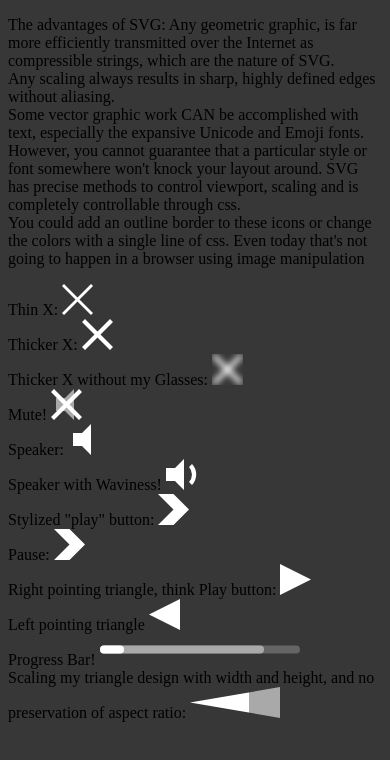
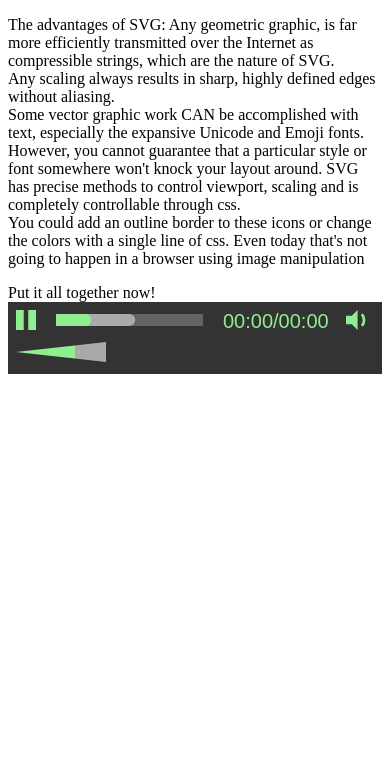
Before and after one commit to iankantian/full-screen-styling-test, a plain HTML site: page svgTest.html in a window 390 px wide. Drawn offline with Linux system fonts and the light colour scheme.

Commit message:
mock control bar complete
finished mock control bar.  TODO: convert to javascript to populate
interface, add media queries for device specifics, but will do that in
separate project for now

```diff
--- a/svgTest.html
+++ b/svgTest.html
@@ -4,36 +4,60 @@
     <meta charset="UTF-8">
     <title>SVG Test</title>
     <style>
-        body {
-            background-color: rgb(55, 55, 55);
-            /*color: white;*/
+        .myIcon_control {
+            padding: 4px;
+            width: 20px;
+            height: 20px;
         }
-        .myIcon {
-            width: 31px;
-            height: 31px;
-        }
-        .myIcon-active {
-            fill: white;
-            stop-color: white;
-            stroke: white;
+        .myIcon_active_control {
+            fill: lightgreen;
+            stop-color: lightgreen;
+            stroke: lightgreen;
             stroke-width:0;
         }
-        .myIcon-inactive {
+        .myIcon_inactive_control {
             fill: darkgray;
             stop-color: darkgray;
             stroke: darkgray;
             stroke-width:0;
         }
-        .myIcon-inactiveBackground {
+        .myIcon_inactive_control_2 {
             stroke: #646464;
             stroke-width:0;
         }
-        #myIcon-progressBar {
-            width:200px
+        .myIcon_progress_control {
+            padding: 4px 12px 4px 12px;
+            width: 40%;
         }
-        #myIcon-progressBar > line {
+        .myIcon_progress_control > line {
             stroke-linecap:round;
-            stroke-width:8;
+            stroke-width:12px;
+        }
+        #myIcon_controls {
+            position: relative;
+            font-family: sans-serif;
+            background: rgba(0, 0, 0, 0.8);
+            background-size: 100%;
+            padding: 4px;
+        }
+        #myIcon_close{
+            right: 4px;
+        }
+        #myIcon_muted{
+        }
+        #myIcon_volume_setting{
+            cursor: col-resize;
+        }
+        #myIcon_volume{
+        }
+        #myIcon_play{
+        }
+        #myIcon_pause{
+        }
+        #myIcon_clock{
+            width:110px;
+            font-size: 20px;
+            vertical-align: top;
         }
     </style>
 </head>
@@ -49,106 +73,55 @@
     You could add an outline border to these icons or change the colors with a single line of css. Even today that's not
     going to happen in a browser using image manipulation<br>
 </p>
-<div>
-    Thin X:
-    <svg class="myIcon myIcon-active" viewBox="0 0 31 31" xmlns="http://www.w3.org/2000/svg">
-        <polygon points="2,0 0,2 13.5,15.5 0,29 2,31 15.5,17.5 29,31 31,29 17.5,15.5 31,2 29,0 15.5,13.5"/>
+Put it all together now!
+<div id="myIcon_controls">
+    <!--<svg id="myIcon_play" class="myIcon_control myIcon_active_control" viewBox="0 0 31 31" xmlns="http://www.w3.org/2000/svg">-->
+        <!--<path d="M0 0 L15.5 15.5 L0 31 L15.5 31 L31 15.5 L15.5 0 Z" />-->
+    <!--</svg>-->
+    <svg id="myIcon_pause" class="myIcon_control myIcon_active_control" viewBox="0 0 31 31" xmlns="http://www.w3.org/2000/svg">
+        <path d="M0 0 L0 31 L12 31 L12 0 Z" />
+        <path d="M19 0 L19 31 L31 31 L31 0 Z" />
     </svg>
-</div>
-<div>Thicker X:
-    <svg class="myIcon myIcon-active" viewBox="0 0 31 31" xmlns="http://www.w3.org/2000/svg">
-        <polygon points="3,0 0,3 12.5,15.5 0,28 3,31 15.5,18.5 28,31 31,28 18.5,15.5 31,3 28,0 15.5,12.5"/>
+
+    <svg class="myIcon_progress_control myIcon_control progressBar" xmlns="http://www.w3.org/2000/svg">
+        <line class="myIcon_inactive_control_2" x1="0" y1="10" x2="100%" y2="10" />
+        <line class="myIcon_inactive_control" x1="0" y1="10" x2="50%" y2="10" />
+        <line class="myIcon_active_control" x1="0" y1="10" x2="20%" y2="10" />
     </svg>
-</div>
-<div>Thicker X without my Glasses:
-    <svg class="myIcon myIcon-active" xmlns="http://www.w3.org/2000/svg">
-        <defs>
-            <filter id="noGlasses" x="0" y="0">
-                <feGaussianBlur in="SourceGraphic" stdDeviation="3"/>
-            </filter>
-        </defs>
-        <polygon filter="url(#noGlasses)" points="3,0 0,3 12.5,15.5 0,28 3,31 15.5,18.5 28,31 31,28 18.5,15.5 31,3 28,0 15.5,12.5"/>
+    <svg id="myIcon_clock" class="myIcon_control myIcon_active_control">
+        <text x="0" y="17.5">00:00/00:00</text>
     </svg>
-</div>
-<div>
-    Mute!
-    <svg class="myIcon myIcon-active" viewBox="0 0 31 31" xmlns="http://www.w3.org/2000/svg">
-        <!--the left speaker center-->
-        <polygon class="myIcon-inactive" points="5,9 5,22 14,22 23,31 23,0 14,9"/>
-        <!--the X-->
-        <polygon class="myIcon-active" points="3,0 0,3 12.5,15.5 0,28 3,31 15.5,18.5 28,31 31,28 18.5,15.5 31,3 28,0 15.5,12.5"/>
-    </svg>
-</div>
-<div>
-    Speaker:
-    <svg class="myIcon myIcon-active" viewBox="0 0 31 31" xmlns="http://www.w3.org/2000/svg">
-        <polygon class="myIcon-active " points="5,9 5,22 14,22 23,31 23,0 14,9"/>
-    </svg>
-</div>
-<div>
-    Speaker with Waviness!
-    <svg class="myIcon myIcon-active" viewBox="0 0 31 31" xmlns="http://www.w3.org/2000/svg">
-        <!--speaker with 1 sound wave out the side-->
-        <!--path d method A or a for Arc:-->
-        <!--A radiusX radiusY Xaxisrotaation lareArcFlag sweepFlag endingX endingY-->
-        <!--lower case invoke for relative coordinates!-->
-        <polygon points="0,9 0,22 9,22 18,31 18,0 9,9"/>
-        <path class="myIcon-active" d="M23 8 A11 11 0 0 1 23 23 L26 26 A15.24 15.24 0 0 0 26 5 Z">
-            <animate attributeType="CSS" attributeName="stroke-width" from="0" to="2" dur="1s" repeatCount="indefinite" />
+    <svg id="myIcon_volume" class="myIcon_control" viewBox="0 0 31 31" xmlns="http://www.w3.org/2000/svg">
+        <polygon class="myIcon_active_control" points="0,9 0,22 9,22 18,31 18,0 9,9"/>
+        <path class="myIcon_active_control" d="M23 8 A11 11 0 0 1 23 23 L26 26 A15.24 15.24 0 0 0 26 5 Z">
         </path>
     </svg>
-</div>
-<div>
-    Stylized "play" button:
-    <svg class="myIcon myIcon-active" viewBox="0 0 31 31" xmlns="http://www.w3.org/2000/svg">
-        <path d="M0 0 L15.5 15.5 L0 31 L15.5 31 L31 15.5 L15.5 0 Z" />
-    </svg>
-</div>
-<div>
-    Pause:
-    <svg class="myIcon myIcon-active pause" viewBox="0 0 31 31" xmlns="http://www.w3.org/2000/svg">
-        <path d="M0 0 L15.5 15.5 L0 31 L15.5 31 L31 15.5 L15.5 0 Z" />
-    </svg>
-</div>
-<div>
-    Right pointing triangle, think Play button:
-    <svg class="myIcon myIcon-active" viewBox="0 0 31 31">
-        <polygon points="0,0 31,15.5 0,31"/>
-    </svg>
-</div>
-<div>Left pointing triangle
-    <svg class="myIcon myIcon-active" viewBox="0 0 31 31" xmlns="http://www.w3.org/2000/svg">
-        <polygon points="31,0 31,31 0,15.5"/>
-    </svg>
-</div>
-<div>Progress Bar!
-    <!--to use, it needs a JS init and resize listener to update the x1 offsets-->
-    <!--and the inactiveBackground offset = 1/2 the stroke width for progressBar-->
-    <!--to show where a progress is, just edit the -->
-    <svg id="myIcon-progressBar" class="myIcon progressBar" xmlns="http://www.w3.org/2000/svg">
-        <line class="myIcon-inactiveBackground" x1="4" y1="15.5" x2="196" y2="15.5" />
-        <line class="myIcon-inactive" x1="4" y1="15.5" x2="80%" y2="15.5" />
-        <line class="myIcon-active" x1="4" y1="15.5" x2="10%" y2="15.5" />
-    </svg>
-</div>
-<div>Scaling my triangle design with width and height, and no preservation of aspect ratio:
-    <svg class="myIcon myIcon-active" style="width: 90px;" viewBox="0 0 31 31" preserveAspectRatio="none" xmlns="http://www.w3.org/2000/svg">
+    <!--<svg id="myIcon_muted" class="myIcon_control myIcon_active_control" viewBox="0 0 31 31" xmlns="http://www.w3.org/2000/svg">-->
+        <!--&lt;!&ndash;the left speaker center&ndash;&gt;-->
+        <!--<polygon class="myIcon_inactive_control" points="5,9 5,22 14,22 23,31 23,0 14,9"/>-->
+        <!--&lt;!&ndash;the X&ndash;&gt;-->
+        <!--<polygon class="myIcon_active_control" points="3,0 0,3 12.5,15.5 0,28 3,31 15.5,18.5 28,31 31,28 18.5,15.5 31,3 28,0 15.5,12.5"/>-->
+    <!--</svg>-->
+    <svg id="myIcon_volume_setting" class="myIcon_control myIcon_active_control" style="width: 90px;" viewBox="0 0 31 31" preserveAspectRatio="none" xmlns="http://www.w3.org/2000/svg">
         <defs>
             <linearGradient id="volumeState">
-                <stop class="myIcon-active" offset="66%"/>
-                <stop class="myIcon-inactive" offset="66%"/>
+                <stop class="myIcon_active_control" offset="66%"/>
+                <stop class="myIcon_inactive_control" offset="66%"/>
             </linearGradient>
         </defs>
         <polygon points="31,0 31,31 0,15.5" fill="url(#volumeState)"/>
     </svg>
+    <!--<svg id="myIcon_close" class="myIcon_control myIcon_active_control" viewBox="0 0 31 31" xmlns="http://www.w3.org/2000/svg">-->
+        <!--<polygon points="3,0 0,3 12.5,15.5 0,28 3,31 15.5,18.5 28,31 31,28 18.5,15.5 31,3 28,0 15.5,12.5"/>-->
+    <!--</svg>-->
 </div>
-
-<!--<svg width="400" height="400">-->
-<!--<rect x="20" y="20" width="250" height="250" style="fill:blue">-->
-<!--<animate attributeType="CSS" attributeName="opacity" from="1" to="0" dur="5s" repeatCount="indefinite" />-->
-<!--</rect>-->
-<!--Sorry, your browser does not support inline SVG.-->
-<!--</svg>-->
-
+<script>
+    var output = document.getElementById('myIcon_clock').childNodes[1];
+    var controls = document.getElementById('myIcon_controls');
+    function outputWidth( event ){
+        output.innerHTML = controls.offsetWidth;
+    }
+    window.addEventListener( 'resize', outputWidth, false);
+</script>
 </body>
 </html>
```
